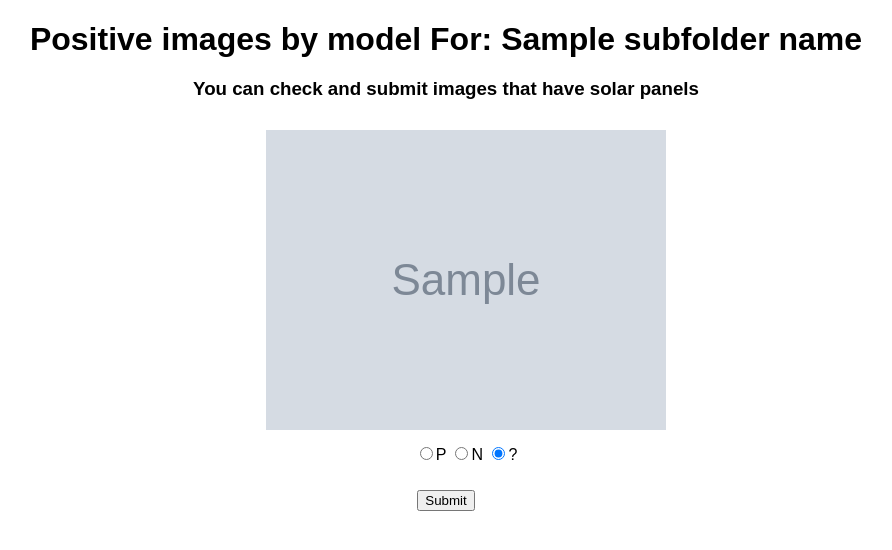
After one commit to mohammadmozafari/solar-finder-tool, a Flask app: template pipeline/webapp/templates/display_images.html in a window 1280 px wide. The commit adds this page. Shown: the top 550 px of the page, without its empty margins (194-1086 px from the left). Run offline with Flask 3, Linux system fonts and the light colour scheme; the template is opened without the code that fills it: most values are stand-ins (such as "Sample title", 1, 10 or a date in 2020); grey boxes marked "Sample" are stand-in pictures.

Commit message:
Add inital web application

```diff
--- a/pipeline/webapp/app.py
+++ b/pipeline/webapp/app.py
@@ -1,6 +1,10 @@
 from flask import Flask, request, render_template, abort, send_file
 import os
 import threading
+import numpy as np
+import pickle
+import shutil
+from pathlib import Path
 
 download_script_path = "/home/adelavar/pv-extractor/img_downloader.py"
 
@@ -11,16 +15,20 @@ def index():
     return render_template('index.html')
 
 def run_download_script(s_lat, s_long, t_lat, t_long, exp_name):
-    os.system(f"python {download_script_path} -s1 {s_lat} -s2 {s_long} -d1 {t_lat} -d2 {t_long} -b 64 -n {exp_name}")
+    os.system(f"python {download_script_path} -s1 {s_lat} -s2 {s_long} -d1 {t_lat} -d2 {t_long} -b 64 -n {exp_name.replace(' ', '_')}")
 
 # python img_downloader_mthread.py -s1 43.464970 -s2 -80.547642 -d1 43.475934 -d2 -80.539426 -b 16
 @app.route('/handle_request', methods=['POST'])
 def handle_request():
     exp_name = request.form['exp_name']
-    s_lat = request.form['s_lat']
-    s_long = request.form['s_long']
-    t_lat = request.form['t_lat']
-    t_long = request.form['t_long']
+    s_lat = float(request.form['s_lat'])
+    s_long = float(request.form['s_long'])
+    t_lat = float(request.form['t_lat'])
+    t_long = float(request.form['t_long'])
+
+    if measure(s_lat, s_long, t_lat, t_long) > 10000:
+        return "Area diamiter more than 10K, please input a smaller area"
+
     threading.Thread(target=run_download_script, args=(s_lat, s_long, t_lat, t_long, exp_name,)).start()
     return "your request sent successfully, please wait a few minutes before checking the results"
 
@@ -45,3 +53,60 @@ def dir_listing(req_path):
     # Show directory contents
     files = os.listdir(abs_path)
     return render_template('image_directories.html', files=files)
+
+@app.route('/display_images')
+def list_subfolders():
+    # Path to the directory containing subfolders
+    base_folder = '/home/adelavar/pv-extractor/pipeline/downloaded_images/'
+
+    # Get a list of subfolders in the specified directory
+    subfolders = [f.name for f in os.scandir(base_folder) if f.is_dir()]
+
+    # Render a template to display the list of subfolders
+    return render_template('subfolder_list.html', subfolders=subfolders)
+
+@app.route('/display_images/<subfolder>')
+def display_images(subfolder):
+    image_folder = '/home/adelavar/pv-extractor/pipeline/downloaded_images/'+subfolder
+    images = [f for f in os.listdir(image_folder) if f.endswith(".png")]
+
+    return render_template('display_images.html', images=images, subfolder_name=subfolder)
+
+
+@app.route('/submit_images', methods=['POST'])
+def submit_images():
+    selected_choices = {key: request.form[key] for key in request.form}
+    subfolder_name = request.form.get('subfolder_name')
+    # Process the selected images, for example, add them to a list on the server
+    print("Selected Images:", subfolder_name, selected_choices)
+
+    source_path = "/home/adelavar/pv-extractor/pipeline/downloaded_images/"+subfolder_name+"/"
+    destination_path = "/home/adelavar/pv-extractor/pipeline/labeled_images/"+subfolder_name
+    if not Path(destination_path).exists(): Path(destination_path).mkdir()
+    if not Path(destination_path+"/negative").exists(): Path(destination_path+"/negative").mkdir()
+    if not Path(destination_path+"/positive").exists(): Path(destination_path+"/positive").mkdir()
+
+    for i in selected_choices:
+        if selected_choices[i] == 'negative':
+            shutil.move(source_path+i, destination_path+"/negative/"+i)
+        elif selected_choices[i] == 'positive':
+            shutil.move(source_path+i, destination_path+"/positive/"+i)
+
+    with open('/home/adelavar/pv-extractor/pipeline/predictions/'+subfolder_name+".pos", "wb") as fp:   #Pickling
+      pickle.dump(selected_choices, fp)
+
+    # with open("pv-extractor/pipeline/predictions/"+subfolder_name+".pos", "rb") as fp:   #Unpickling
+    #   b = pickle.load(fp)
+
+    return "Images submitted successfully!"
+
+
+
+def measure(lat1, lon1, lat2, lon2):  # generally used geo measurement function
+    R = 6378.137; # Radius of earth in KM
+    dLat = lat2 * np.math.pi / 180 - lat1 * np.math.pi / 180
+    dLon = lon2 * np.math.pi / 180 - lon1 * np.math.pi / 180
+    a = np.sin(dLat/2) * np.sin(dLat/2) + np.cos(lat1 * np.math.pi / 180) * np.cos(lat2 * np.math.pi / 180) *np.sin(dLon/2) * np.sin(dLon/2)
+    c = 2 * np.arctan2(np.sqrt(a), np.sqrt(1-a))
+    d = R * c
+    return d * 1000; # meters
--- a/pipeline/webapp/static/css/style.css
+++ b/pipeline/webapp/static/css/style.css
@@ -1,8 +1,28 @@
 body {
-    background-color: white;
-  }
+  font-family: Arial, sans-serif;
+  margin: 20px;
+  text-align: center;
+}
 
-  h1 {
-    color: navy;
-    margin-left: 20px;
-  }
+h1, h3 {
+  margin-bottom: 20px;
+}
+
+.image-item {
+  display: inline-block;
+  margin: 10px;
+  text-align: center;
+}
+
+img {
+  max-width: 100%;
+  height: auto;
+}
+
+.radio-buttons {
+  margin-top: 10px;
+}
+
+input[type="submit"] {
+  margin-top: 20px;
+}
--- a/pipeline/webapp/static/script/script.js
+++ b/pipeline/webapp/static/script/script.js
@@ -1,17 +1,3 @@
-function listpngfiles() {
-    var FilesDirectory = '/uploads/png/';
-
-// get auto-generated page
-$.ajax({url: FilesDirectory}).then(function(html) {
-    // create temporary DOM element
-    var document = $(html);
-
-    // find all links ending with .png
-    document.find('a[href$=.png]').each(function() {
-        var pngName = $(this).text();
-        var pngUrl = $(this).attr('href');
-
-        // do what you want here
-    })
-});
+function submitForm() {
+    document.getElementById('imageForm').submit();
 }
--- /dev/null
+++ b/pipeline/webapp/templates/display_images.html
@@ -0,0 +1,36 @@
+<!DOCTYPE html>
+<html lang="en">
+<head>
+    <meta charset="UTF-8">
+    <meta name="viewport" content="width=device-width, initial-scale=1.0">
+    <title>Image Gallery - {{ subfolder_name }}</title>
+    <link rel="stylesheet" type="text/css" href="{{ url_for('static', filename='../static/css/style.css') }}">
+    <script src="{{ url_for('static', filename='../static/script/script.js') }}"></script>
+</head>
+<body>
+    <h1> Positive images by model For: {{ subfolder_name }}</h1>
+    <h3>You can check and submit images that have solar panels</h3>
+    <form id="imageForm" action="{{ url_for('submit_images') }}" method="post">
+        <input type="hidden" name="subfolder_name" value="{{ subfolder_name }}">
+        <ul>
+            {% for image in images %}
+                <div class="image-item">
+                    <img src="{{ url_for('static', filename='../../downloaded_images/' + subfolder_name + '/' + image) }}" alt="{{ image }}">
+                    <div class="radio-buttons">
+                        <label>
+                            <input type="radio" name="{{ image }}" value="positive">P
+                        </label>
+                        <label>
+                            <input type="radio" name="{{ image }}" value="negative">N
+                        </label>
+                        <label>
+                            <input type="radio" name="{{ image }}" value="undecided" checked>?
+                        </label>
+                    </div>
+                </div>
+            {% endfor %}
+        </ul>
+        <button type="button" onclick="submitForm()">Submit</button>
+    </form>
+</body>
+</html>
--- a/pipeline/webapp/templates/index.html
+++ b/pipeline/webapp/templates/index.html
@@ -17,7 +17,7 @@
     <input type="text" id="exp_name" name="exp_name" value="Mayfair"><br>
     <label for="exp_name">(experiment name should be unique)</label><br><br>
 
-    <label for="s_lat">Source location</label><br>
+    <label for="s_lat">Source location latitude</label><br>
     <input type="text" id="s_lat" name="s_lat" value="51.502728"><br>
     <label for="s_long">Source location longitide</label><br>
     <input type="text" id="s_long" name="s_long" value="-0.157405"><br><br>
```
Also changed, not shown: img_downloader.py (+22 -6 lines), models/models.py (+20 -19 lines), pipeline/webapp/index.html (deleted, +0 -33 lines), pipeline/webapp/templates/subfolder_list.html (added, +16 -0 lines), 1 other file.
